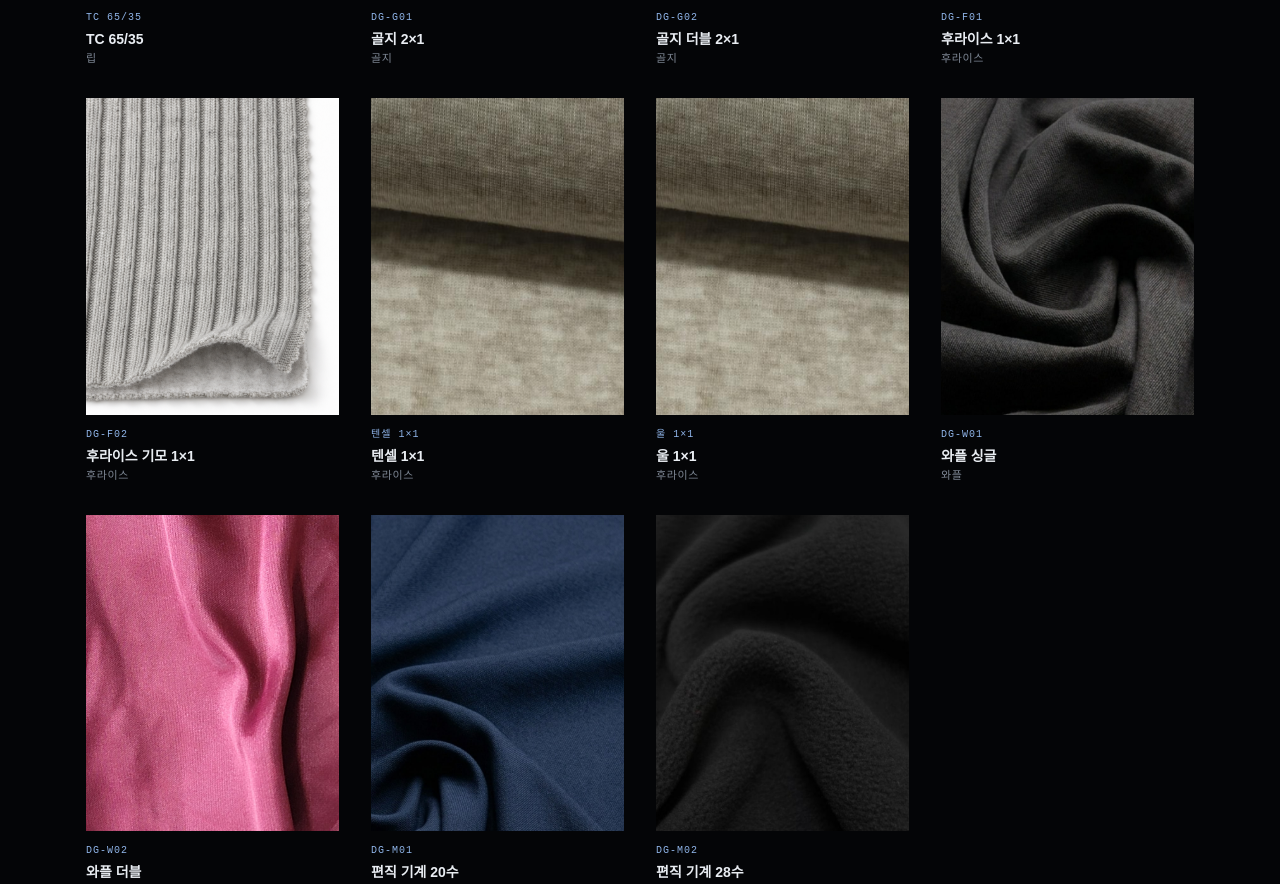
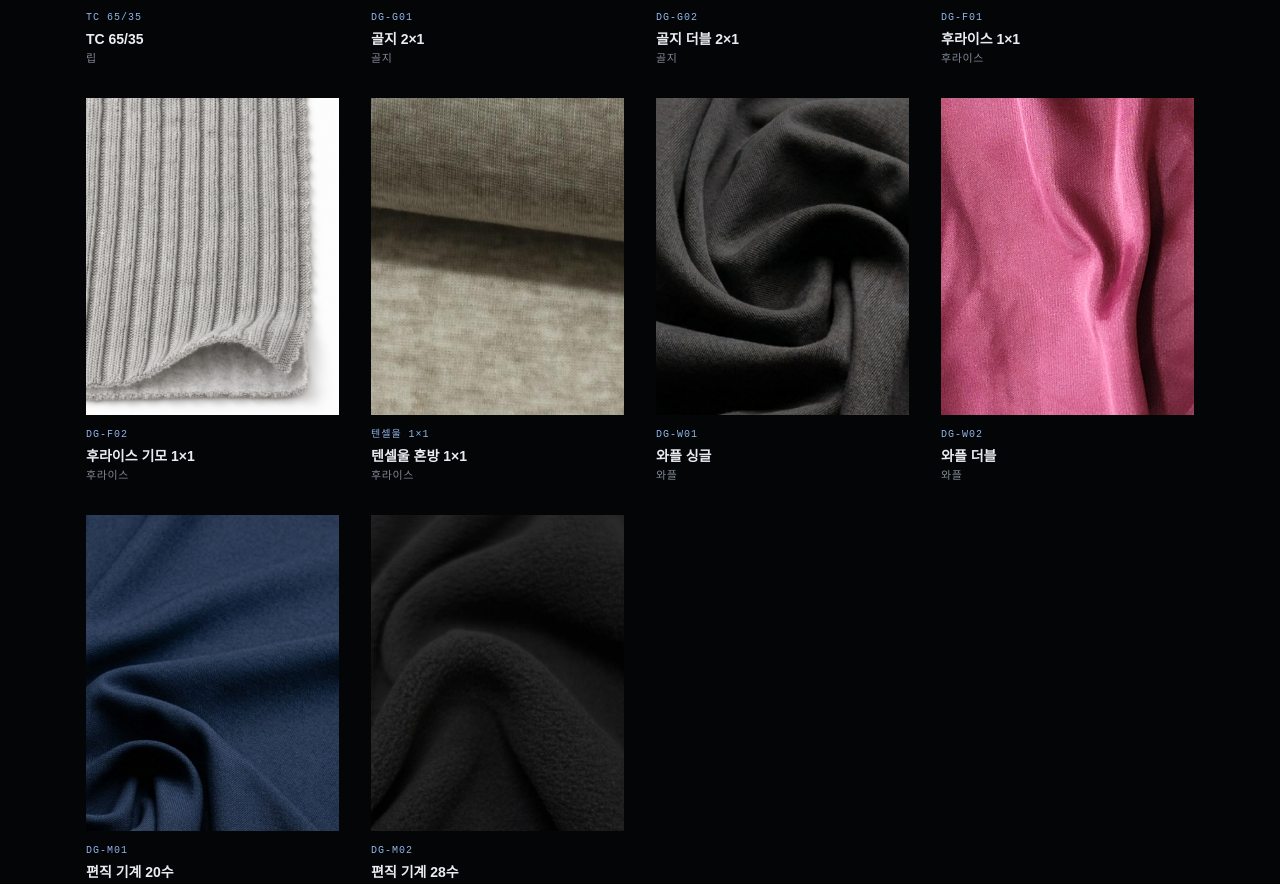
Before and after one commit to yuna1015/daguk-backup, a React (Vite) app in the folder packages/web/: page /business in a window 1280 px wide. Shown: the part 3946-4830 px from the top of the page. Built offline with nearby package versions, Linux system fonts and the light colour scheme; a web font is replaced by a local one.

Commit message:
fix: 텐셀울 혼방 1×1 으로 수정

```diff
--- a/packages/web/src/web/pages/business.tsx
+++ b/packages/web/src/web/pages/business.tsx
@@ -84,8 +84,7 @@ const products = [
   // 후라이스
   { code: "DG-F01", name: "후라이스 1×1", cat: "후라이스", img: "/products/fryce-1x1-rib.png", desc: "1×1 조직의 후라이스. 밀도 높은 루프 구조로 보온성·내구성이 뛰어나며 겨울 이너·기모 가공에 사용됩니다." },
   { code: "DG-F02", name: "후라이스 기모 1×1", cat: "후라이스", img: "/products/fryce-1x1-rib.png", desc: "1×1 후라이스에 기모 가공을 더한 원단. 보온성이 높아 겨울 이너·방한 의류에 적합합니다." },
-  { code: "텐셀 1×1", name: "텐셀 1×1", cat: "후라이스", img: "/products/fryce-tencel-wool.png", desc: "텐셀 소재 1×1 후라이스. 자연유래 섬유 특유의 실크 같은 광택과 부드러운 드레이프감이 특징입니다. 피부 자극이 적어 이너웨어·민감성 의류에 적합합니다." },
-  { code: "울 1×1", name: "울 1×1", cat: "후라이스", img: "/products/fryce-tencel-wool.png", desc: "울 소재 1×1 후라이스. 천연 양모 특유의 보온성과 흡습성이 뛰어나며 니트웨어·겨울 이너에 널리 활용됩니다." },
+  { code: "텐셀울 1×1", name: "텐셀울 혼방 1×1", cat: "후라이스", img: "/products/fryce-tencel-wool.png", desc: "텐셀·울 혼방 1×1 후라이스. 텐셀의 부드러운 드레이프감과 울의 보온성·흡습성을 동시에 갖춘 고급 원단입니다. 이너웨어·니트웨어에 적합합니다." },
   // 와플
   { code: "DG-W01", name: "와플 싱글", cat: "와플", img: "/hwoasung/p1.jpg", desc: "격자형 요철 조직으로 흡습성·통기성이 뛰어납니다. 여름 이너·캐주얼 상의에 활용됩니다." },
   { code: "DG-W02", name: "와플 더블", cat: "와플", img: "/hwoasung/p2.jpg", desc: "두꺼운 더블 와플 조직. 보온성·볼륨감을 살린 아우터·셋업 소재로 선호됩니다." },
```
